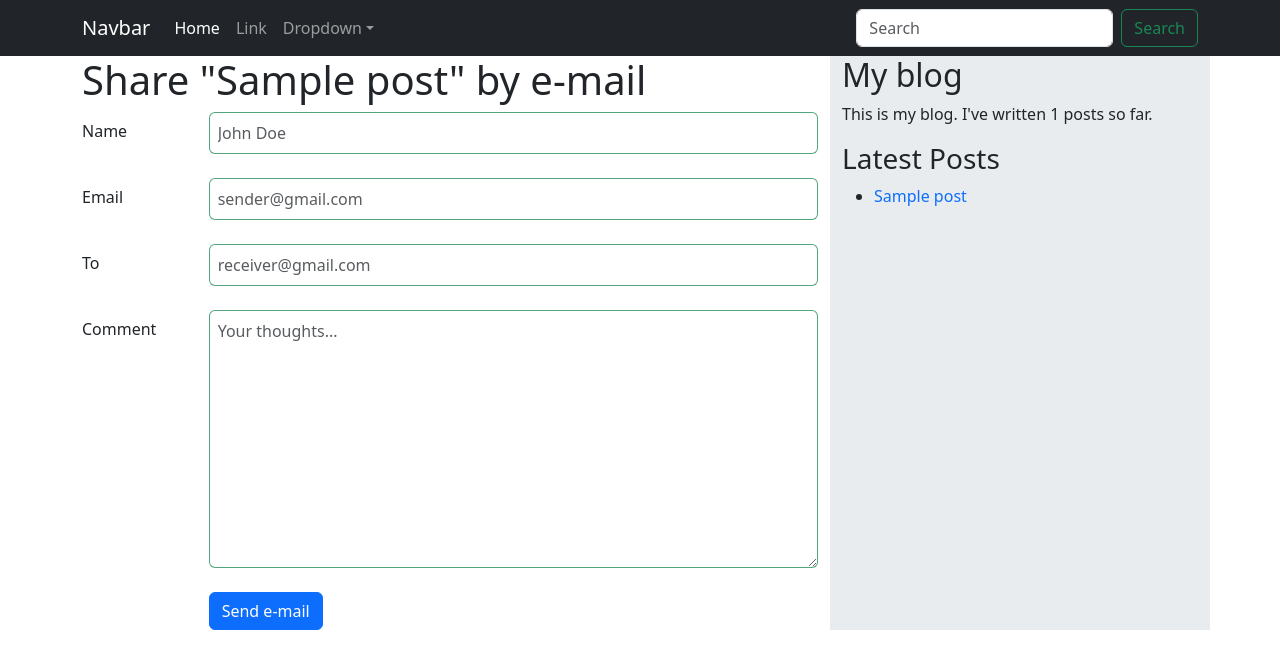
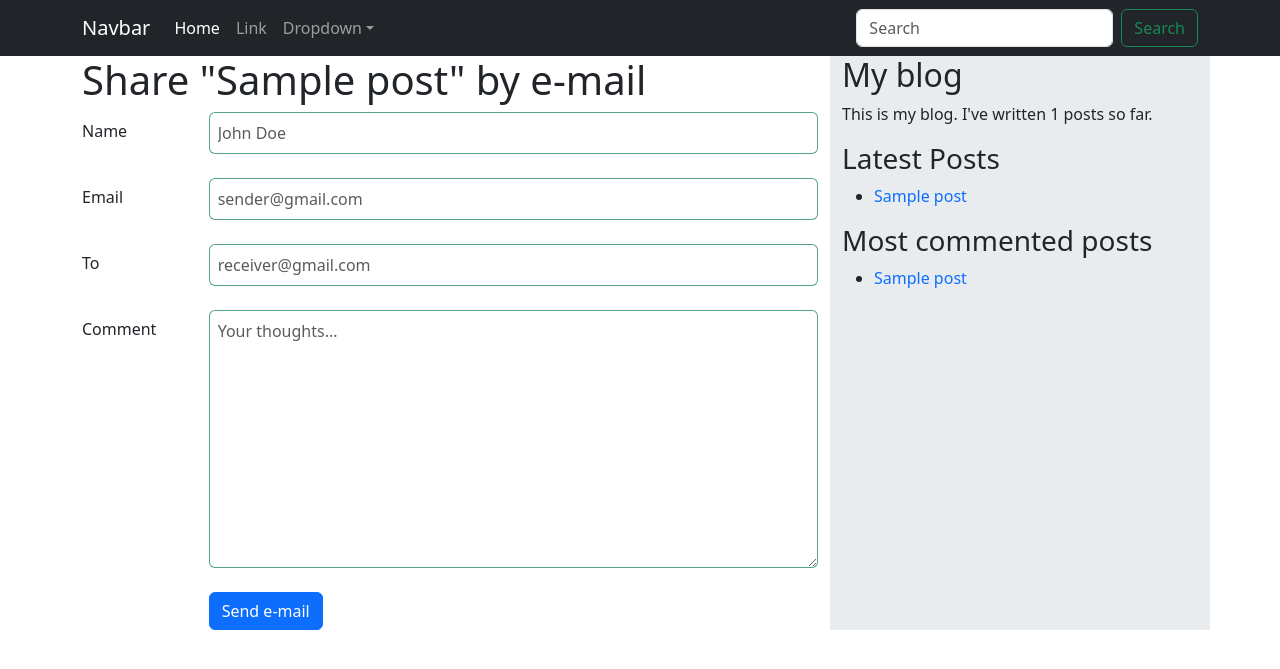
Before and after one commit to ahmadfaraz2/blog-uni, a Django app: page /blog/1/share/ in a window 1280 px wide. Shown: the top 669 px of the page. Run offline with Django 4.2, Linux system fonts and the light colour scheme; tables that the repository leaves empty hold one stand-in row (values such as "Sample post").

Commit message:
Create a custom tag that returns queryset

```diff
--- a/blog/templates/blog/base.html
+++ b/blog/templates/blog/base.html
@@ -109,6 +109,16 @@
                         </p>
                         <h3>Latest Posts</h3>
                         {% show_latest_posts 3 %}
+
+                        <h3>Most commented posts</h3>
+                        {% get_most_commented_posts as most_commented_posts %}
+                        <ul>
+                            {% for post in most_commented_posts %}
+                                <li>
+                                    <a href="{{post.get_absolute_url}}">{{post.title}}</a>
+                                </li>
+                            {% endfor %}
+                        </ul>
                         {% block sidebar %}
 
                         {% endblock sidebar %}
--- a/blog/templatetags/custom_tags.py
+++ b/blog/templatetags/custom_tags.py
@@ -1,5 +1,7 @@
 from django import template
 from ..models import Post
+
+from django.db.models import Count
 
 
 register = template.Library()
@@ -14,3 +16,8 @@ def total_posts():
 def show_latest_posts(count=5):
     latest_posts = Post.published.order_by("-publish")[:count]
     return {"latest_posts": latest_posts}
+
+
+@register.simple_tag
+def get_most_commented_posts(count=5):
+    return Post.published.annotate(total_comments=Count("comments")).order_by("-total_comments")[:count]
```
